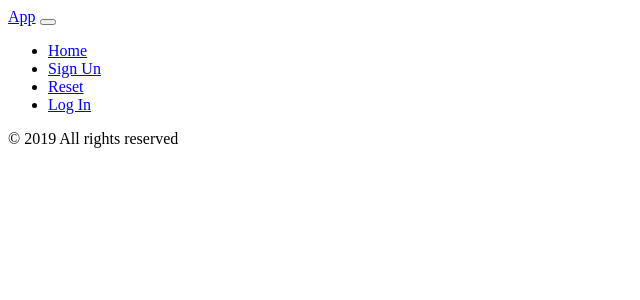
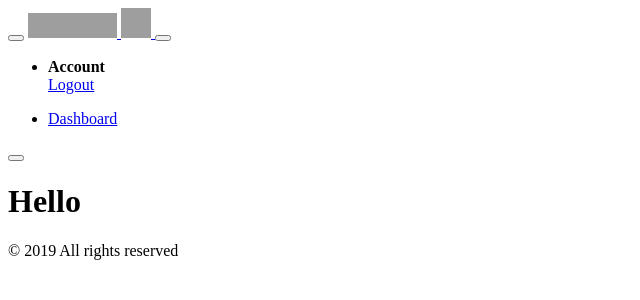
Before and after one commit to studxxx/project-manager, a Symfony app: template manager/templates/app/home.html.twig in a window 1280 px wide. Shown: the top 300 px of the page, without its empty margins (0-640 px from the left). Run offline with Twig, Linux system fonts and the light colour scheme; the template is opened without the code that fills it, so the values that code supplies are empty; some libraries are stand-ins or nearby versions; grey boxes are pictures that could not be loaded.

Commit message:
Include theme into base html

```diff
--- /dev/null
+++ b/manager/assets/css/_variables.scss
@@ -0,0 +1 @@
+$breadcrumb-margin-bottom: 20px;
--- a/manager/templates/app/home.html.twig
+++ b/manager/templates/app/home.html.twig
@@ -1,3 +1,7 @@
 {% extends 'base.html.twig' %}
 
 {% block title %}Hello{% endblock %}
+
+{% block body %}
+<h1>Hello</h1>
+{% endblock %}
--- a/manager/templates/base.html.twig
+++ b/manager/templates/base.html.twig
@@ -8,56 +8,56 @@
         {{ encore_entry_link_tags('app') }}
     {% endblock %}
 </head>
-<body class="d-flex flex-column h-100">
-<header>
-    <nav class="navbar navbar-expand-md navbar-dark fixed-top bg-dark">
-        <div class="container">
-            <a href="{{ path('home') }}" class="navbar-brand">App</a>
-            <button class="navbar-toggler"
-                    type="button"
-                    data-toggle="collapse"
-                    data-target="#navbarCollapse"
-                    aria-controls="navbarCollapse"
-                    aria-expanded="false"
-                    aria-label="Toggle navigation"
-            >
-                <span class="navbar-toggle-icon"></span>
+<body class="app header-fixed sidebar-fixed aside-menu-fixed sidebar-lg-show">
+<header class="app-header navbar">
+    <button class="navbar-toggler sidebar-toggler d-lg-none mr-auto" type="button" data-toggle="sidebar-show">
+        <span class="navbar-toggler-icon"></span>
     </button>
-            <div class="collapse navbar-collapse" id="navbarCollapse">
-                <ul class="navbar-nav ml-auto">
+    <a class="navbar-brand" href="#">
+        <img class="navbar-brand-full" src="img/brand/logo.svg" width="89" height="25" alt="CoreUI Logo">
+        <img class="navbar-brand-minimized" src="img/brand/sygnet.svg" width="30" height="30" alt="CoreUI Logo">
+    </a>
+    <button class="navbar-toggler sidebar-toggler d-md-down-none" type="button" data-toggle="sidebar-lg-show">
+        <span class="navbar-toggler-icon"></span>
+    </button>
+    <ul class="nav navbar-nav ml-auto mr-4">
+        <li class="nav-item dropdown">
+            <a class="nav-link" data-toggle="dropdown" href="#" role="button" aria-haspopup="true" aria-expanded="false">
+                {{ app.user.username }}
+            </a>
+            <div class="dropdown-menu dropdown-menu-right">
+                <div class="dropdown-header text-center">
+                    <strong>Account</strong>
+                </div>
+                <a class="dropdown-item" href="{{ path('auth.logout') }}"><i class="fa fa-lock"></i> Logout</a>
+            </div>
+        </li>
+    </ul>
+</header>
+<div class="app-body">
+    <div class="sidebar">
+        <nav class="sidebar-nav">
+            <ul class="nav">
                 <li class="nav-item">
-                        <a href="{{ path('home') }}" class="nav-link">Home</a>
+                    <a class="nav-link" href="{{ path('home') }}">
+                        <i class="nav-icon icon-speedometer"></i> Dashboard
+                    </a>
                 </li>
-                    {% if is_granted('IS_AUTHENTICATED_FULLY') %}
-                        <li class="nav-item">
-                            <a href="{{ path('auth.logout') }}" class="nav-link">Log Out</a>
-                        </li>
-                    {% else %}
-                        <li class="nav-item">
-                            <a href="{{ path('auth.signup') }}" class="nav-link">Sign Un</a>
-                        </li>
-                        <li class="nav-item">
-                            <a href="{{ path('auth.reset') }}" class="nav-link">Reset</a>
-                        </li>
-                        <li class="nav-item">
-                            <a href="{{ path('auth.login') }}" class="nav-link">Log In</a>
-                        </li>
-                    {% endif %}
             </ul>
+        </nav>
+        <button class="sidebar-minimizer brand-minimizer" type="button"></button>
     </div>
-        </div>
-    </nav>
-</header>
-<main role="main" class="flex-shrink-0">
-    <div class="container">
+    <main class="main">
         {% block breadcrumbs %}{% endblock %}
+        <div class="container-fluid">
             {% include '_flashes.html.twig' %}
             {% block body %}{% endblock %}
         </div>
     </main>
+</div>
 
-<footer class="footer mt-auto py-3">
-    <div class="container">
+<footer class="app-footer">
+    <div>
         <span>© {{ "now"|date("Y") }} All rights reserved</span>
     </div>
 </footer>
```
Also changed, not shown: manager/assets/css/app.scss (+7 -0 lines). Lines whose indentation alone changed are shown as unchanged.
